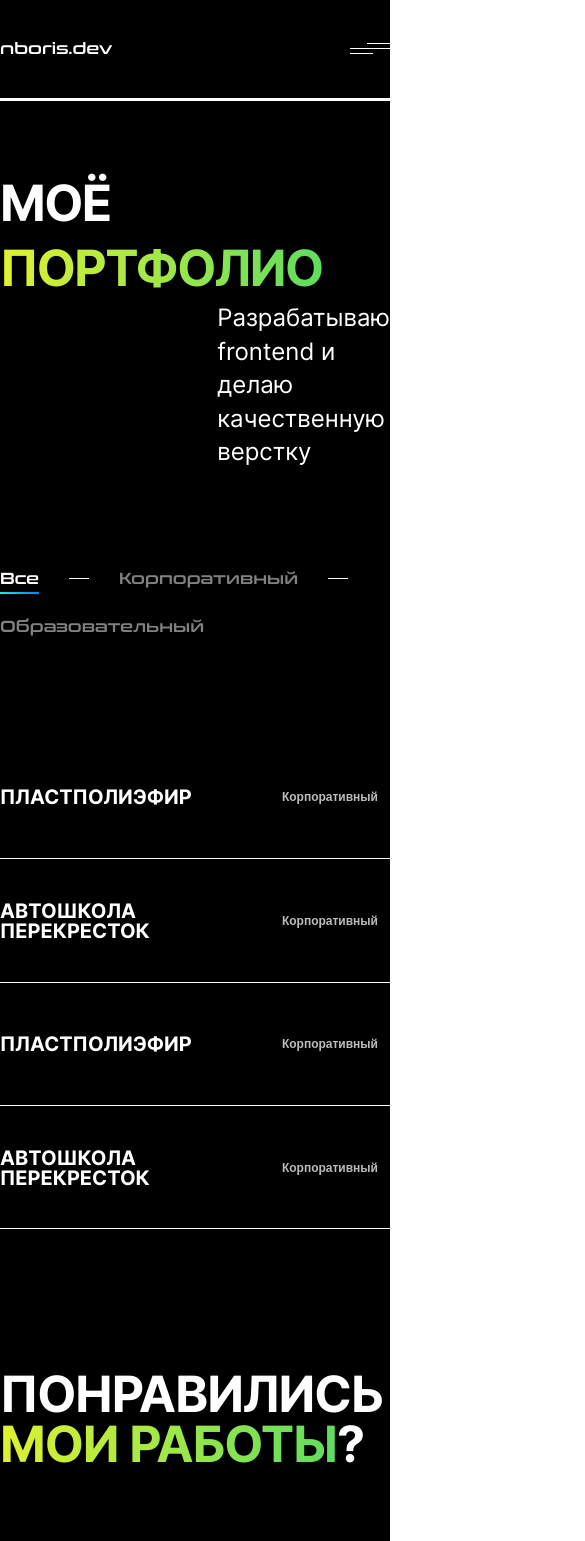
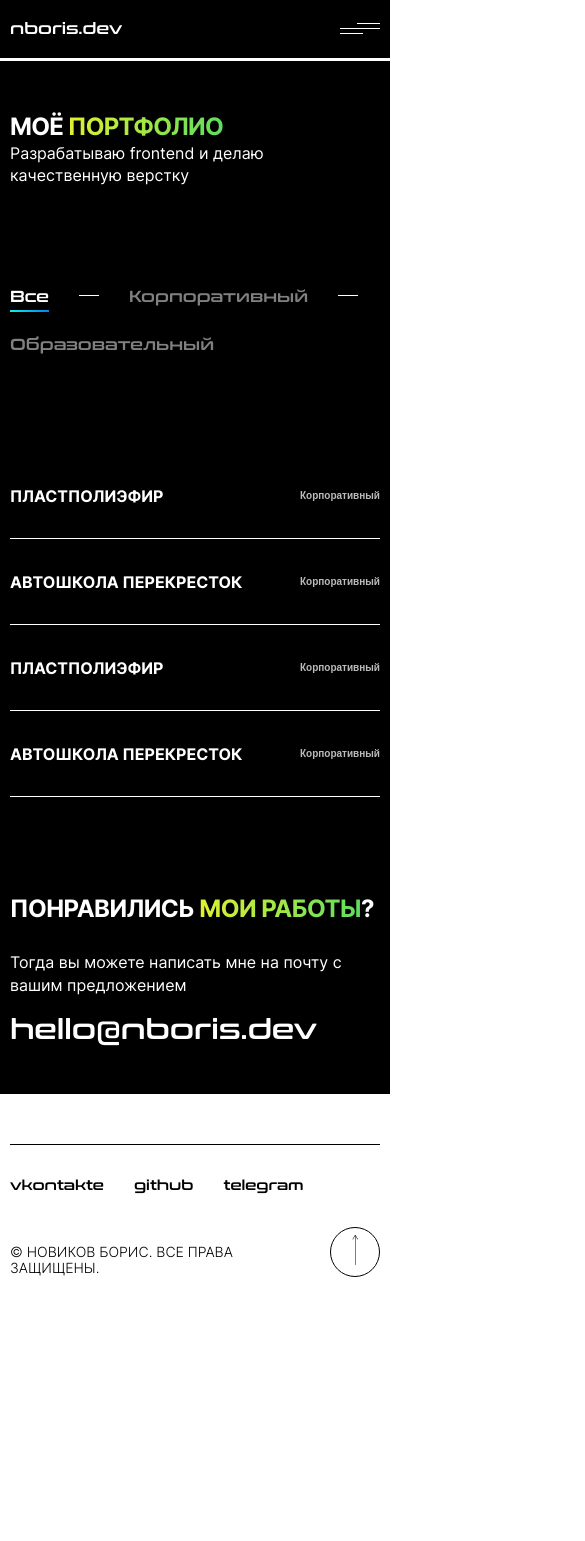
Before and after one commit to NBoris94/nboris.dev, a Next.js app: page /cases in a window 390 px wide. Shown: the top 1541 px of the page, 585 px wide, since content can reach past the window. After the commit the page ends 1327 px from the top, so only its background shows below. Built offline with nearby package versions, Linux system fonts and the light colour scheme.

Commit message:
Сделан адаптив главной страницы

```diff
--- a/src/styles/base/base.scss
+++ b/src/styles/base/base.scss
@@ -55,3 +55,9 @@ figure {
     padding-top: 101px;
   }
 }
+
+@media (max-width: $xs) {
+  main {
+    padding-top: 60.5px;
+  }
+}
--- a/src/styles/components/layout/container.scss
+++ b/src/styles/components/layout/container.scss
@@ -20,6 +20,10 @@
   .container {
     max-width: 960px;
   }
+
+  .row {
+    column-gap: 30px;
+  }
 }
 
 @media (max-width: $md) {
@@ -32,10 +36,15 @@
   .container {
     max-width: 540px;
   }
+
+  .row {
+    grid-template-columns: 1fr;
+  }
 }
 
 @media (max-width: $xs) {
   .container {
     max-width: 100%;
+    padding: 0 10px;
   }
 }
--- a/src/styles/components/layout/footer.scss
+++ b/src/styles/components/layout/footer.scss
@@ -28,10 +28,45 @@
     position: absolute;
     bottom: 0;
     right: 0;
+    width: 70px;
+    height: 70px;
+    border: 1px solid $text-color-dark;
+    border-radius: 50%;
   }
 
   &__arrow svg {
+    height: 40px;
     transform-origin: center center;
     transform: rotate(180deg);
   }
 }
+
+@media (max-width: $md) {
+  .footer {
+    padding: 70px 0;
+  }
+}
+
+@media (max-width: $sm) {
+  .footer {
+    padding: 50px 0;
+
+    &__up {
+      width: 50px;
+      height: 50px;
+    }
+
+    &__arrow svg {
+      height: 30px;
+    }
+  }
+}
+
+@media (max-width: 399.98px) {
+  .footer {
+    &__copyright {
+      max-width: 300px;
+      line-height: 120%;
+    }
+  }
+}
--- a/src/styles/components/layout/header.scss
+++ b/src/styles/components/layout/header.scss
@@ -34,3 +34,10 @@
     padding-bottom: 40px;
   }
 }
+
+@media (max-width: $xs) {
+  .header {
+    padding-top: 20px;
+    padding-bottom: 20px;
+  }
+}
--- a/src/styles/components/layout/section.scss
+++ b/src/styles/components/layout/section.scss
@@ -9,10 +9,26 @@
 
 @media (max-width: $lg) {
   .section {
+    padding: 100px 0;
+
+    &__title {
+      margin-bottom: 60px;
+    }
+  }
+}
+
+@media (max-width: $md) {
+  .section {
     padding: 70px 0;
 
     &__title {
-      margin-bottom: 70px;
+      margin-bottom: 30px;
     }
   }
 }
+
+@media (max-width: $sm) {
+  .section {
+    padding: 50px 0;
+  }
+}
--- a/src/styles/components/request.scss
+++ b/src/styles/components/request.scss
@@ -13,3 +13,29 @@
     font-size: 3rem;
   }
 }
+
+@media (max-width: $lg) {
+  .request {
+    &__email {
+      font-size: 2.5rem;
+    }
+  }
+}
+
+@media (max-width: $md) {
+  .request {
+    &__email {
+      font-size: 1.75rem;
+    }
+  }
+}
+
+@media (max-width: $sm) {
+  .request {
+    &__email {
+      display: inline-block;
+      margin-top: 20px;
+      font-size: 1.75rem;
+    }
+  }
+}
--- a/src/styles/components/ui/btn.scss
+++ b/src/styles/components/ui/btn.scss
@@ -65,3 +65,18 @@ button.btn {
 a.btn {
   @include reset-link;
 }
+
+@media (max-width: $md) {
+  .btn {
+    font-size: 0.875rem;
+
+    &__arrow {
+      margin-left: 15px;
+
+      svg rect:first-child {
+        width: 30px;
+        x: 35.01099;
+      }
+    }
+  }
+}
--- a/src/styles/components/ui/case-card.scss
+++ b/src/styles/components/ui/case-card.scss
@@ -160,3 +160,76 @@
     }
   }
 }
+
+@media (max-width: $xl) {
+  .case-card {
+    &__title {
+      width: 465px;
+      margin-right: 30px;
+    }
+
+    &__img {
+      left: 320px;
+      width: 145px;
+      height: 145px;
+    }
+
+    &__desc {
+      right: 70px;
+      width: 220px;
+      height: 145px;
+    }
+  }
+}
+
+@media (max-width: $md) {
+  .case-card {
+    &__link {
+      padding: 15px 0;
+    }
+
+    &__desc {
+      display: none;
+    }
+
+    &__title {
+      width: 345px;
+    }
+
+    &__img {
+      left: auto;
+      right: 70px;
+      width: 105px;
+      height: 105px;
+      padding: 20px;
+    }
+
+    &__category {
+      font-size: 0.625rem;
+    }
+
+    &__arrow svg rect:first-child {
+      width: 40px;
+      x: 26.01099;
+    }
+  }
+}
+
+@media (max-width: $sm) {
+  .case-card {
+    padding: 20px 0;
+
+    &__title {
+      width: 100%;
+      margin-right: 10px;
+    }
+
+    &__img {
+      display: none;
+    }
+
+    &__arrow {
+      display: none;
+    }
+  }
+}
--- a/src/styles/components/ui/contacts.scss
+++ b/src/styles/components/ui/contacts.scss
@@ -73,3 +73,25 @@
     }
   }
 }
+
+@media (max-width: $sm) {
+  .social {
+    &__item {
+      margin-right: 30px;
+    }
+
+    &__link {
+      font-size: 0.875rem;
+    }
+  }
+}
+
+@media (max-width: 374.98px) {
+  .social {
+    justify-content: space-between;
+
+    &__item {
+      margin-right: 0;
+    }
+  }
+}
--- a/src/styles/components/ui/text.scss
+++ b/src/styles/components/ui/text.scss
@@ -82,7 +82,6 @@
 @media (max-width: $xl) {
   .h1 {
     font-size: 3.4375rem;
-    line-height: 130%;
   }
 
   .h2 {
@@ -107,4 +106,50 @@
   .h3 {
     font-size: 1.25rem;
   }
+
+  .text {
+    &_lg {
+      font-size: 1.25rem;
+    }
+  }
 }
+
+@media (max-width: $md) {
+  .h1 {
+    font-size: 2.5rem;
+  }
+
+  .h2 {
+    font-size: 2rem;
+  }
+
+  .h3 {
+    font-size: 1rem;
+  }
+
+  .text {
+    &_lg {
+      font-size: 1rem;
+    }
+  }
+}
+
+@media (max-width: $sm) {
+
+  .h1,
+  .h2 {
+    font-size: 1.5rem;
+  }
+
+  .text {
+    margin-bottom: 10px;
+  }
+}
+
+@media (max-width: 349.98px) {
+
+  .h1,
+  .h2 {
+    font-size: 1.25rem;
+  }
+}
--- a/src/styles/pages/index.scss
+++ b/src/styles/pages/index.scss
@@ -65,6 +65,9 @@
 
 @media (max-width: $xl) {
   .fs {
+    &__title {
+      margin-top: 30px;
+    }
 
     &__arrow {
       width: 120px;
@@ -77,6 +80,79 @@
   }
 }
 
-@media (max-width: $lg) {
-  .fs {}
+@media (max-width: $md) {
+  .fs {
+    padding-top: 30px;
+
+    &__group {
+      flex-direction: column;
+    }
+
+    &__img {
+      width: 200px;
+      margin-top: -170px;
+    }
+
+    &__arrow {
+      width: 100px;
+      height: 100px;
+    }
+  }
+
+  .last-cases {
+    &__title {
+      margin-bottom: 15px;
+    }
+
+    &__more {
+      margin-top: 15px;
+    }
+  }
+
+  .short-about {
+    &__more {
+      margin-top: -15px;
+    }
+  }
 }
+
+@media (max-width: $sm) {
+  .fs {
+    padding-top: 0;
+
+    &__img {
+      margin-top: -30px;
+    }
+
+    &__arrow {
+      width: 50px;
+      height: 50px;
+
+      svg {
+        height: 30px;
+      }
+    }
+  }
+
+  .short-about {
+    &__img {
+      margin-bottom: 30px;
+    }
+
+    &__more {
+      margin-top: 0;
+    }
+  }
+}
+
+@media (max-width: 405.98px) {
+  .fs {
+    &__img {
+      margin-top: 10px;
+    }
+
+    &__arrow {
+      display: none;
+    }
+  }
+}
```
